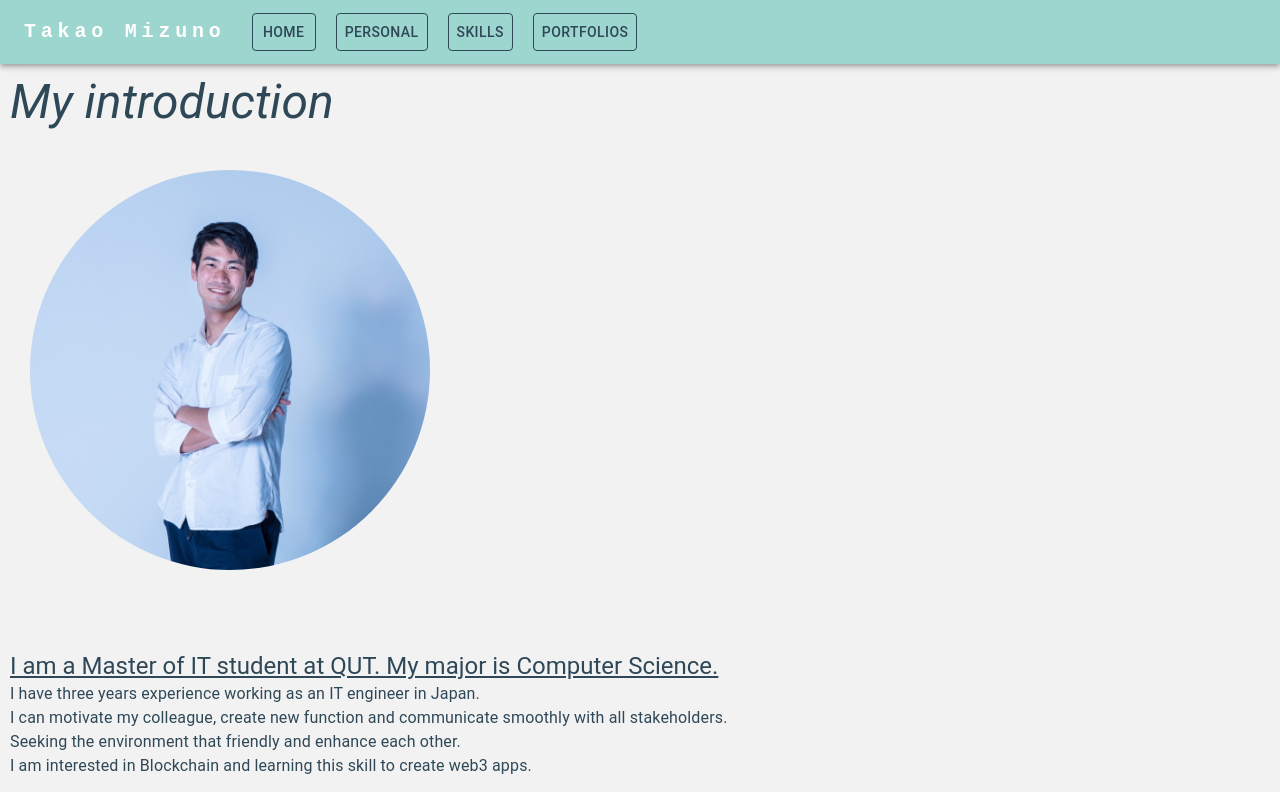
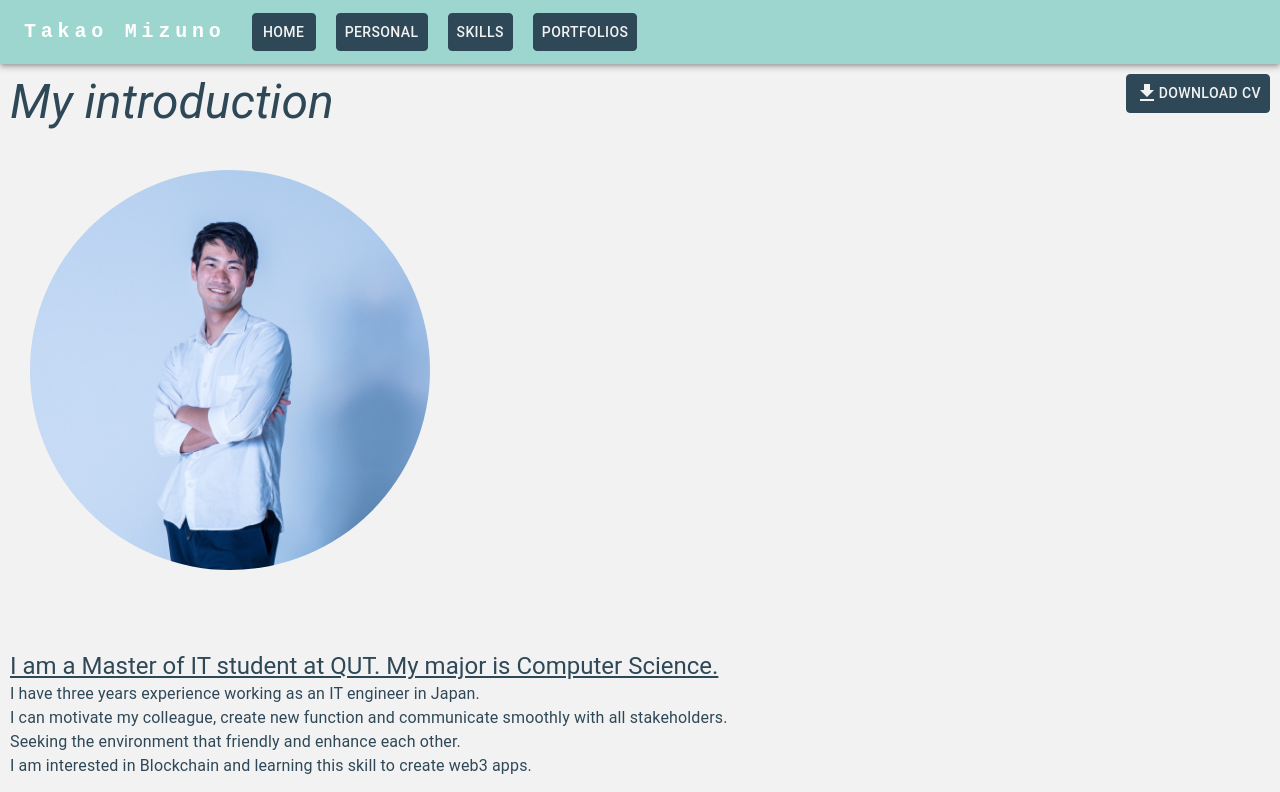
Before and after one commit to takaomizuno0032/myportfolio, a React (Create React App) app: page /myportfolio/personal in a window 1280 px wide. Shown: the top 792 px of the page. Built offline with nearby package versions, Linux system fonts and the light colour scheme.

Commit message:
download cv

```diff
--- a/src/App.css
+++ b/src/App.css
@@ -12,11 +12,13 @@ body {
 }
 
 .custom-button {
-  color: var(--main-color-dark) !important;
+  background-color: var(--main-color-dark) !important;
+  color: var(--main-color-light) !important;
   border: 1px solid var(--main-color-dark) !important;
 }
 
 .custom-button:hover {
-  background-color: var(--main-color-dark) !important;
-  color: var(--main-color-light) !important;
+  background-color: var(--main-color-light) !important;
+  color: var(--main-color-dark) !important;
+  border: 1px solid var(--main-color-dark) !important;
 }
--- a/src/routes/Personal.jsx
+++ b/src/routes/Personal.jsx
@@ -5,24 +5,36 @@ import {
   ListItem,
   ListItemAvatar,
   ListItemText,
+  Button,
 } from "@mui/material";
 import PersonalPicture from "../static/img/selfpic.jpg";
 import WorkIcon from "@mui/icons-material/Work";
 import SchoolIcon from "@mui/icons-material/School";
 import Avatar from "@mui/material/Avatar";
 import SurfingIcon from "@mui/icons-material/Surfing";
+import FileDownloadIcon from "@mui/icons-material/FileDownload";
+import CvPdf from "../static/assets/cv.pdf";
 
 function Personal() {
   return (
     <div>
-      <Typography
-        variant="h3"
-        fontStyle={"italic"}
-        align="left"
-        sx={{ margin: "10px" }}
+      <div
+        style={{
+          display: "flex",
+          justifyContent: "space-between",
+          margin: "10px",
+        }}
       >
-        My introduction
-      </Typography>
+        <Typography variant="h3" fontStyle={"italic"}>
+          My introduction
+        </Typography>
+        <a href={CvPdf} download="cv.pdf">
+          <Button className="custom-button">
+            <FileDownloadIcon />
+            Download CV
+          </Button>
+        </a>
+      </div>
       <Grid container spacing={5}>
         <Grid item md={5} lg={5}>
           {/* to display when bigger than md size. */}
--- a/src/routes/Portfolios.jsx
+++ b/src/routes/Portfolios.jsx
@@ -10,12 +10,7 @@ function Portfolios() {
     <div>
       <Grid container spacing={3} sx={{ marginTop: "1px" }}>
         <Grid item xs={12} md={12} lg={12}>
-          <Typography
-            variant="h4"
-            fontStyle={"italic"}
-            align="center"
-            gutterBottom
-          >
+          <Typography variant="h4" fontStyle={"italic"} gutterBottom>
             Portfolios
           </Typography>
         </Grid>
```
Also changed, not shown: 1 other file (tests, documents, lock files or other folders).
